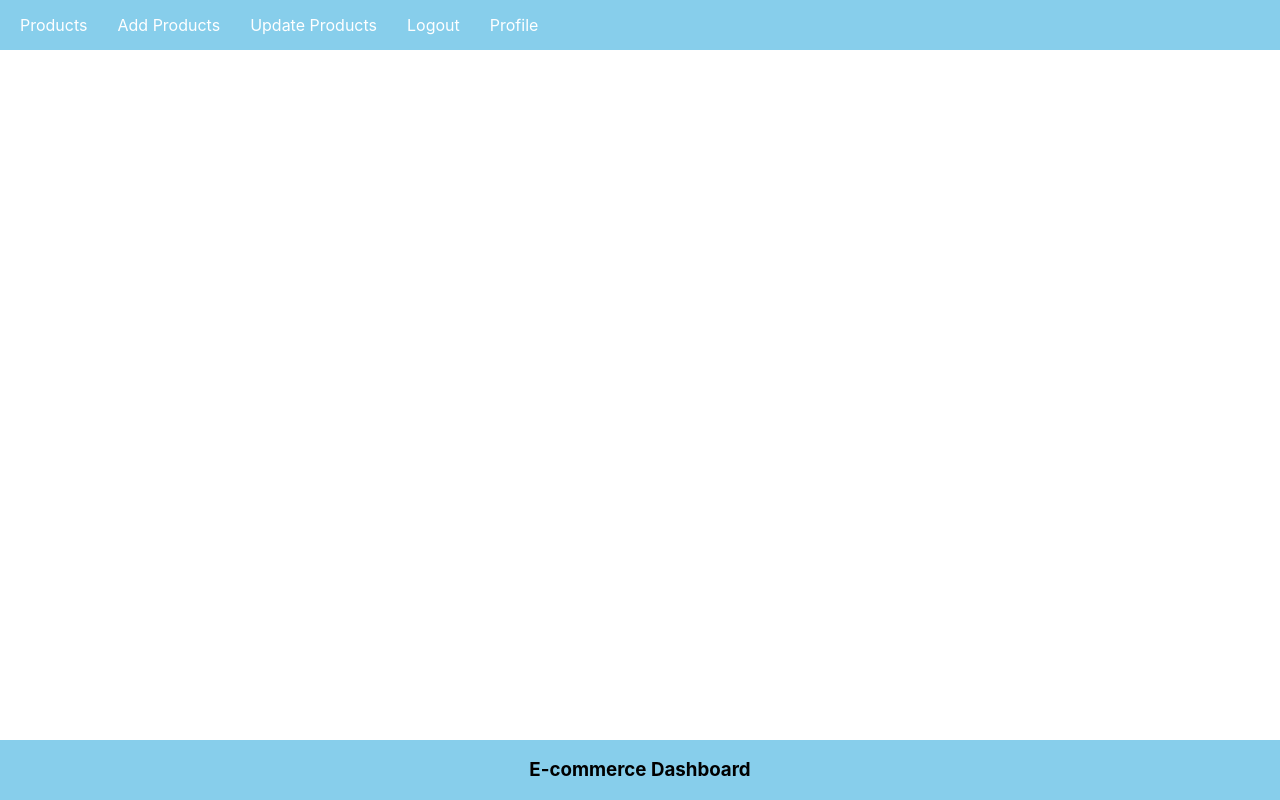
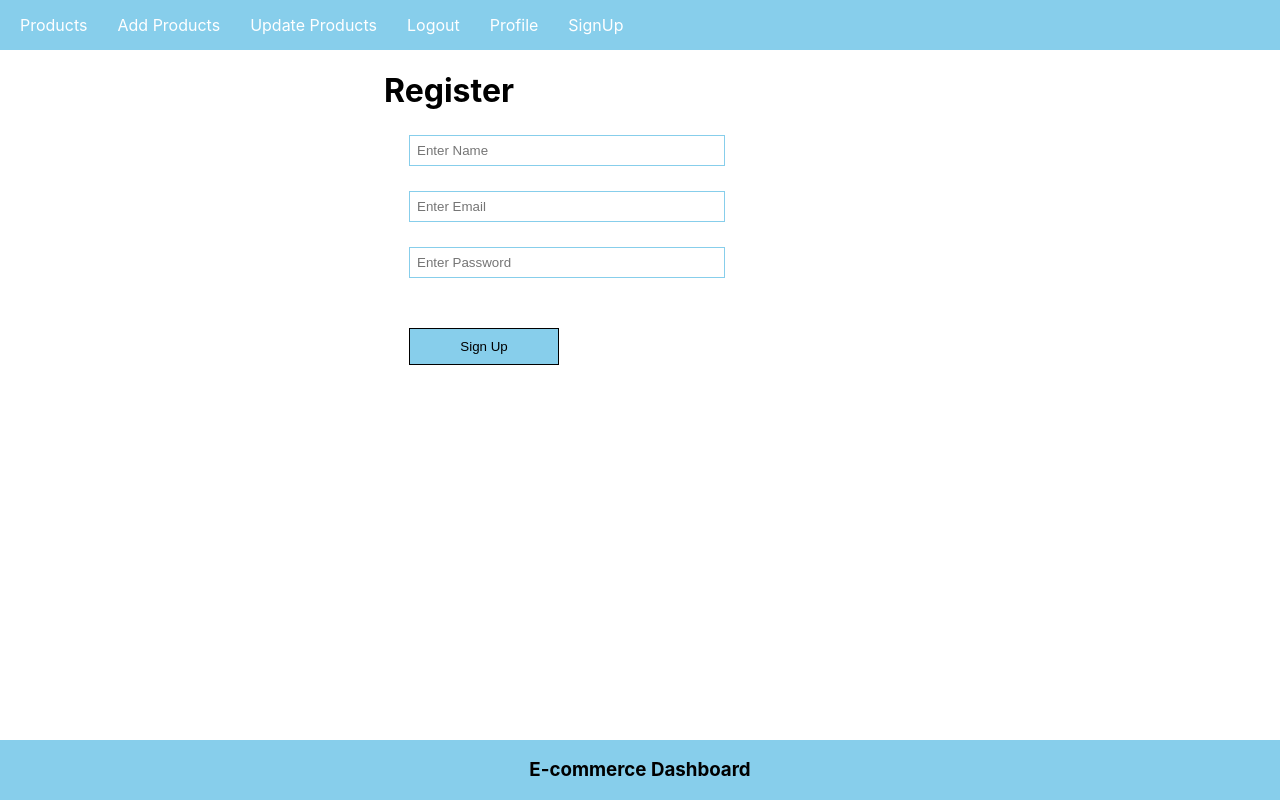
Before and after one commit to hassoo12/e-dashboard-frontend, a React (Create React App) app: page /signup in a window 1280 px wide. Built offline with nearby package versions, Linux system fonts and the light colour scheme.

Commit message:
signup page layout

```diff
--- a/src/App.css
+++ b/src/App.css
@@ -29,6 +29,26 @@
   background-color: skyblue;
 }
 
+.inputBox{
+  display: block;
+  margin: 25px;
+  padding: 7px;
+  width: 300px;
+  border: 1px solid skyblue;
+}
+.appButton{
+  margin: 25px;
+  padding: 10px;
+  width: 150px;
+  background-color: skyblue;
+  border: 1px solid;
+  cursor: pointer;
+}
+
+.register{
+  margin-left: 30%;
+}
+
 .App-header {
   background-color: #282c34;
   min-height: 100vh;
--- a/src/App.js
+++ b/src/App.js
@@ -2,7 +2,7 @@
 import Nav from './components/Nav';
 import { BrowserRouter,Routes,Route } from 'react-router-dom';
 import Footer from './components/Footer';
-
+import SignUp from './components/SignUp';
 
 function App() {
   return (
@@ -15,6 +15,7 @@
         <Route path='/update' element={<h1>Update Product Component</h1>}/>
         <Route path='/logout' element={<h1>Logout Component</h1>}/>
         <Route path='/profile' element={<h1>Profile Component</h1>}/>
+        <Route path='signup' element={<SignUp/>}/>
       </Routes>
       </BrowserRouter>
       <Footer/>
--- a/src/components/Nav.js
+++ b/src/components/Nav.js
@@ -10,6 +10,7 @@
                 <li><Link to="/update">Update Products</Link></li>
                 <li><Link to="/logout">Logout</Link></li>
                 <li><Link to="/profile">Profile</Link></li>
+                <li><Link to="/signup">SignUp</Link></li>
             </ul>
         </div>
     )
--- /dev/null
+++ b/src/components/SignUp.js
@@ -0,0 +1,32 @@
+import React,{useState} from "react";
+
+const SignUp=()=>{
+    const [name,setName]=useState("");
+    const [email,setEmail]=useState("");
+    const [password,setPassword]=useState("");
+    const collectData=()=>{
+        console.log(name,email,password)
+    }
+
+    return(
+        <div className="register">
+            <h1>Register</h1>
+            <input className="inputBox" type="text"
+            value={name} onChange={(e)=>setName(e.target.value)}
+            placeholder="Enter Name"/>
+
+            <input className="inputBox" type="text"
+            value={email} onChange={(e)=>setEmail(e.target.value)}
+            placeholder="Enter Email"/>
+
+            <input className="inputBox" type="password"
+            value={password} onChange={(e)=>setPassword(e.target.value)}
+            placeholder="Enter Password"/>
+
+            <button onClick={collectData}
+            className="appButton" type="button">Sign Up</button>
+        </div>
+    )
+}
+
+export default SignUp;
```
